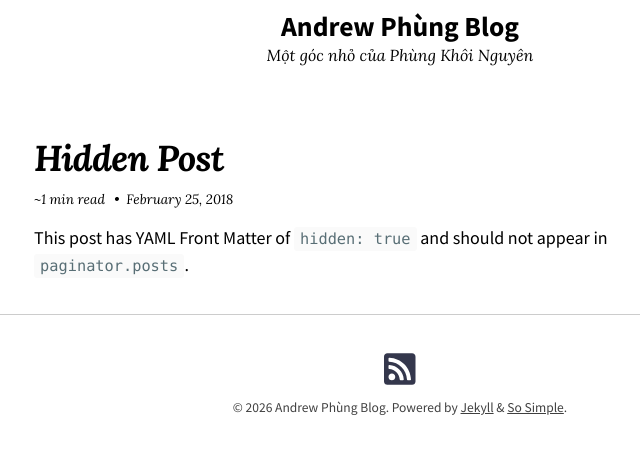
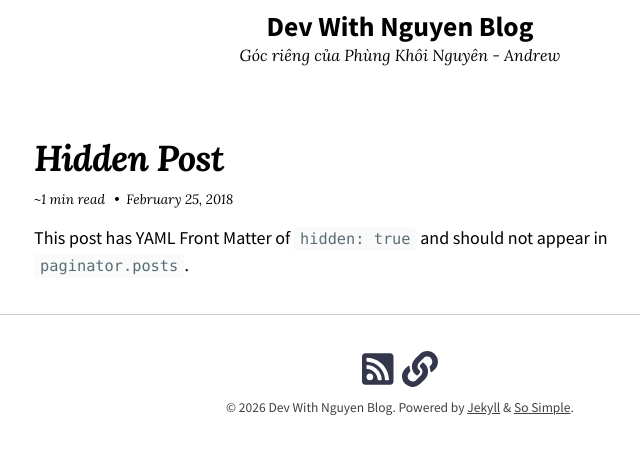
Before and after one commit to pknguyen2704/pknguyen2704.github.io, a Jekyll site: the page built from index.md, in a window 1280 px wide, cut to the strip 221-675 px from the top of the page. Shown: the whole strip, without its empty margins (240-880 px from the left). Built offline with Jekyll 4.4.1, drawn with Linux system fonts in a browser that asks for light colours; nearby versions of some CDN libraries.

Commit message:
feat: update config

```diff
--- a/_config.yml
+++ b/_config.yml
@@ -1,40 +1,39 @@
-remote_theme: mmistakes/so-simple-theme
-skin: "/assets/css/skins/default.css"
-locale: en-US
-title: "Andrew Phùng Blog"
-description: "Một góc nhỏ của Phùng Khôi Nguyên"
-baseurl: # the subpath of your site, e.g. "/blog"
-url: "https://pknguyen2704.github.io"
-logo: "/images/andrewphung_logo.png"
-date_format: "%B %-d, %Y"
-read_time: true
-words_per_minute: 200
+remote_theme:       mmistakes/so-simple-theme
+skin:               "/assets/css/skins/default.css"
+locale:             en-US
+title:              "Dev With Nguyen Blog"
+description:        "Góc riêng của Phùng Khôi Nguyên - Andrew"
+baseurl:            # the subpath of your site, e.g. "/blog"
+url:                "https://pknguyen2704.github.io"
+logo:               "/images/andrewphung_logo.png"
+date_format:        "%B %-d, %Y"
+read_time:          true
+words_per_minute:   200
 mathjax:
-  enable: true
-  combo:  # "tex-svg" (default), "tex-mml-chtml", etc.: docs.mathjax.org/en/latest/web/components/combined.html
-  tags:  # "none", "ams" (default), "all"
+  enable:           true
+  combo:            # "tex-svg" (default), "tex-mml-chtml", etc.: docs.mathjax.org/en/latest/web/components/combined.html
+  tags:             # "none", "ams" (default), "all"
 google_fonts:
-  - name: "Source Sans Pro"
-    weights: "400,400i,700,700i"
-  - name: "Lora"
-    weights: "400,400i,700,700i"
-google_analytics: # Google Analytics id, e.g. "UA-NNNNNNNN-N"
+  - name:           "Source Sans Pro"
+    weights:        "400,400i,700,700i"
+  - name:           "Lora"
+    weights:        "400,400i,700,700i"
+google_analytics:   # Google Analytics id, e.g. "UA-NNNNNNNN-N"
 disqus:
-  shortname: # Disqus shortname, e.g. "my_disqus_shortname"
+  shortname:        # Disqus shortname, e.g. "my_disqus_shortname"
 twitter:
-  username: # site's Twitter username, e.g. "mmistakes"
+  username:         # site's Twitter username, e.g. "mmistakes"
 
-# Liquid
 liquid:
-  error_mode: strict
+  error_mode:       strict
 
-permalink: /:categories/:title/
-markdown: kramdown
+permalink:          /:categories/:title/
+markdown:           kramdown
 feed:
-  path: atom.xml
+  path:             atom.xml
 
 paginate: 10
-paginate_path: /page:num/
+paginate_path:      /page:num/
 
 # Search
 search_full_content: true
@@ -43,9 +42,6 @@ search_full_content: true
 category_archive_path: "/categories/#"
 tag_archive_path: "/tags/#"
 
-# Exclude from processing.
-# The following items will not be processed, by default. Create a custom list
-# to override the default setting.
 exclude:
   - Gemfile
   - Gemfile.lock
@@ -76,3 +72,4 @@ footer_links:
   - title: Feed
     url: atom.xml
     icon: fas fa-rss-square
+  - title: Instagram
```
Also changed, not shown: _layouts/default.html (+1 -6 lines), guide/guide.md (renamed from README.md).
